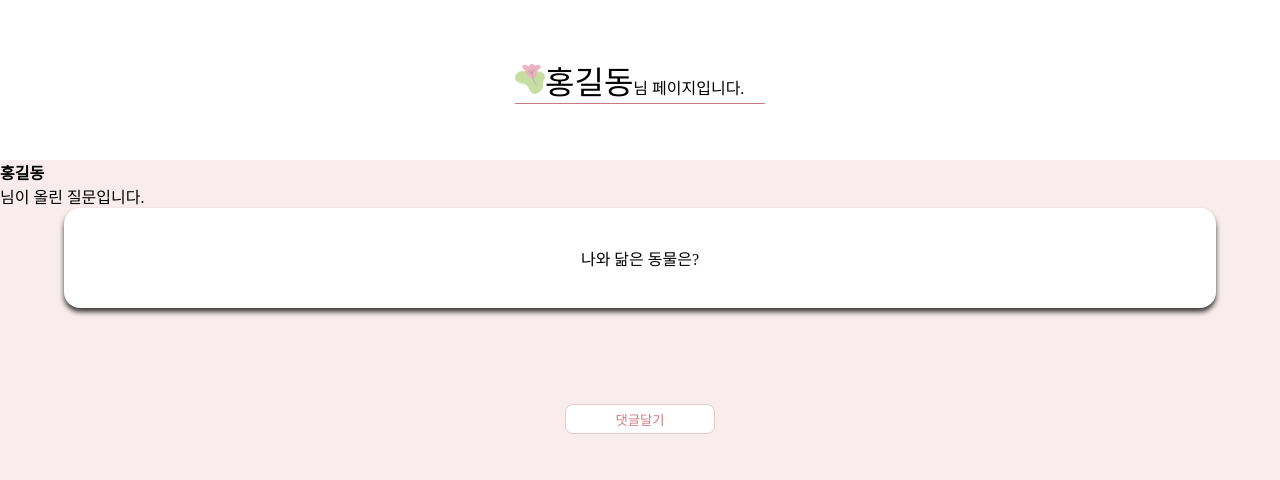
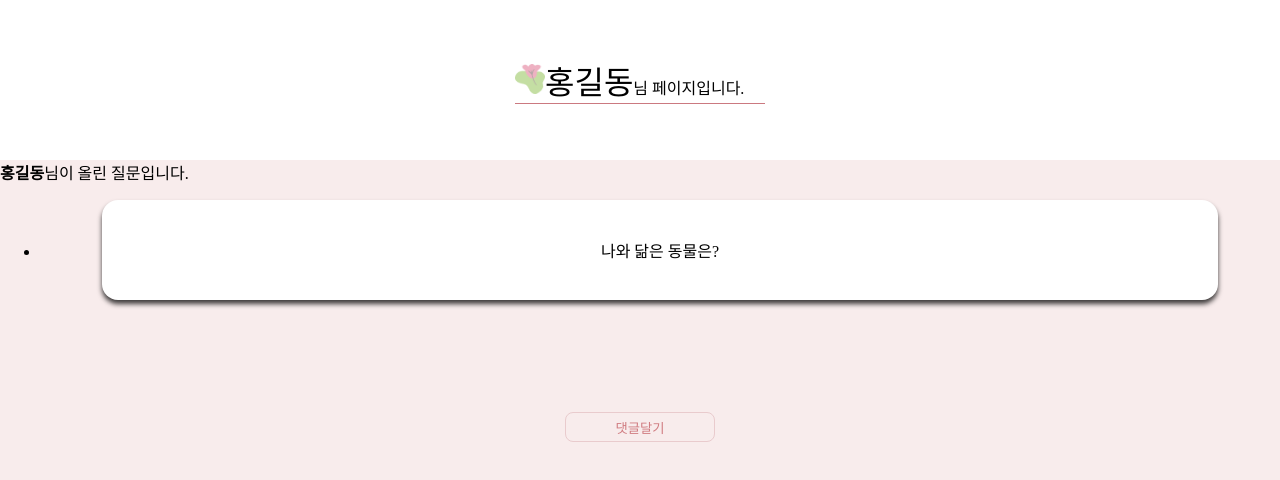
Before and after one commit to myojinnam/callmebyyourtext_front, a React (Create React App) app: page /forEnterComment in a window 1280 px wide. Shown: the top 480 px of the page. Built offline with nearby package versions, Linux system fonts and the light colour scheme.

Commit message:
Refactor

```diff
--- a/src/components/Main/Main.js
+++ b/src/components/Main/Main.js
@@ -11,7 +11,11 @@ export default function Main({ name }) {
   const [confirmComment, setConfirmComment] = useState(false);
   const toggleAddComment = () => {
     setAddComment(!addComment);
-    setButtonText(addComment ? '댓글달기' : '돌아가기');
+    setButtonText(addComment ? '답변등록' : '돌아가기');
+  };
+
+  const handleInputComment = () => {
+    return;
   };
   const handleConfirm = () => {
     setConfirmComment(!confirmComment);
@@ -19,21 +23,34 @@ export default function Main({ name }) {
   const handleModal = (modal) => {
     {
       modal && setConfirmComment(!confirmComment);
+      //modal 처리
     }
   };
   return (
     <main className={styles.main}>
-      <b>{name}</b>님이 올린 질문입니다.
-      <Question value={'나와 닮은 동물은?'} />
-      {addComment && <InputComment />}
+      <span className={styles.mainTitle}>
+        <b>{name}</b>님이 올린 질문입니다.
+      </span>
+      <ul>
+        <li>
+          <Question value={'나와 닮은 동물은?'} />
+        </li>
+      </ul>
+      {addComment && <InputComment onChange={handleInputComment} />}
       <div className={addComment ? styles.buttonWrapWide : styles.buttonWrap}>
         <Button
           value={buttonText}
           onClick={toggleAddComment}
           width={addComment ? '100px' : '150px'}
+          background={'#F8ECEC'}
         />
         {addComment && (
-          <Button value={'확인'} onClick={handleConfirm} width={'100px'} />
+          <Button
+            value={'답변등록'}
+            onClick={handleConfirm}
+            width={'100px'}
+            background={'#F8ECEC'}
+          />
         )}
       </div>
       {confirmComment && (
```
